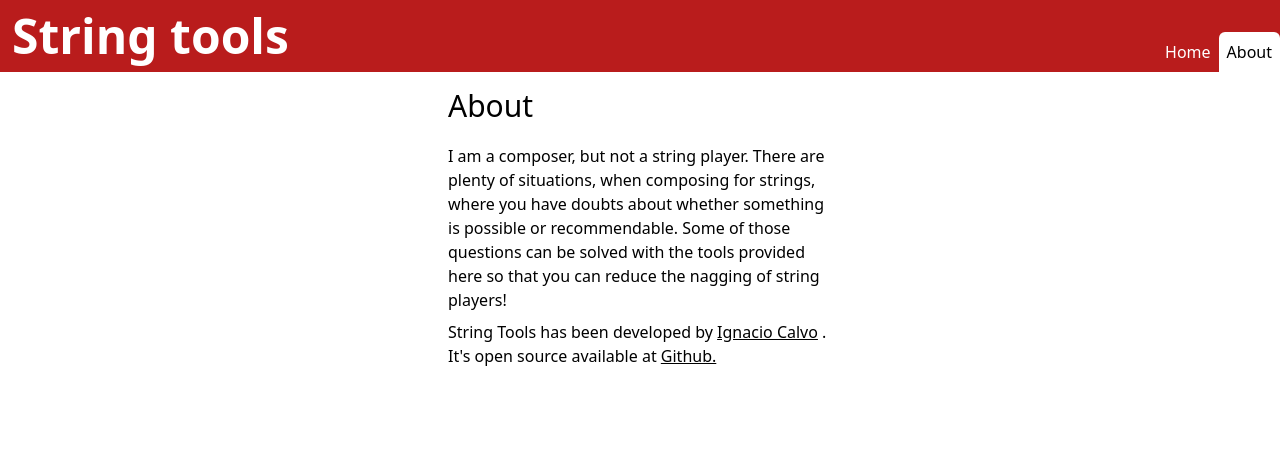
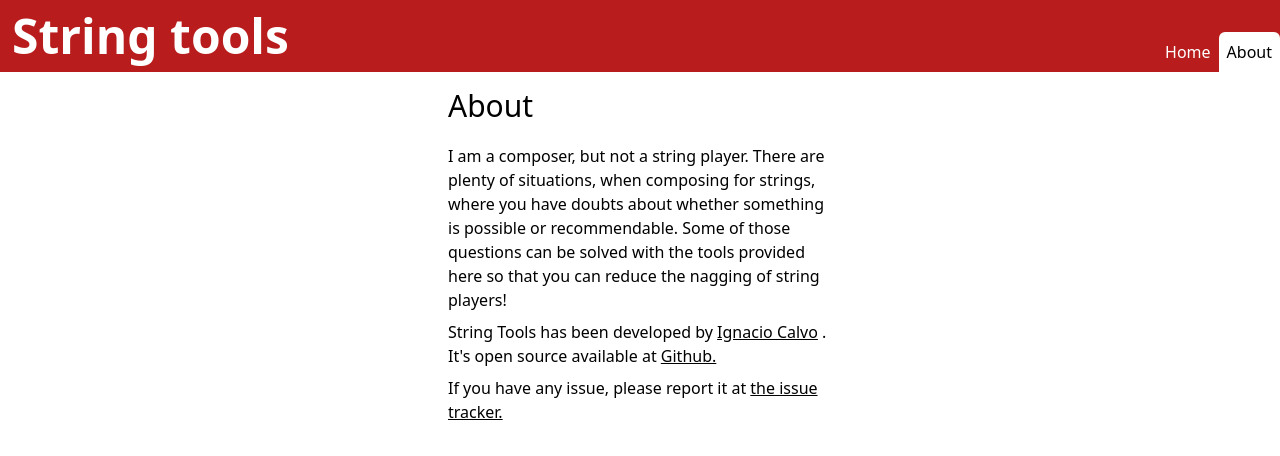
Before and after one commit to icalvo/StringTools, a Vue app: page /about in a window 1280 px wide. Shown: the top 456 px of the page. Built offline with nearby package versions, Linux system fonts and the light colour scheme.

Commit message:
Added link to the issue tracker.

```diff
--- a/src/AboutView.vue
+++ b/src/AboutView.vue
@@ -11,6 +11,9 @@
       String Tools has been developed by <a href="https://ignaciocalvo.com" class="underline accent-blue-500">Ignacio Calvo</a> . It's
       open source available at <a href="https://github.com/icalvo/StringTools" class="underline accent-blue-500">Github.</a>
     </p>
+    <p class="paragraph">
+      If you have any issue, please report it at <a href="https://github.com/icalvo/StringTools/issues" class="underline accent-blue-500">the issue tracker.</a>
+    </p>
   </div>
 </template>
 <script setup lang="ts">
```
